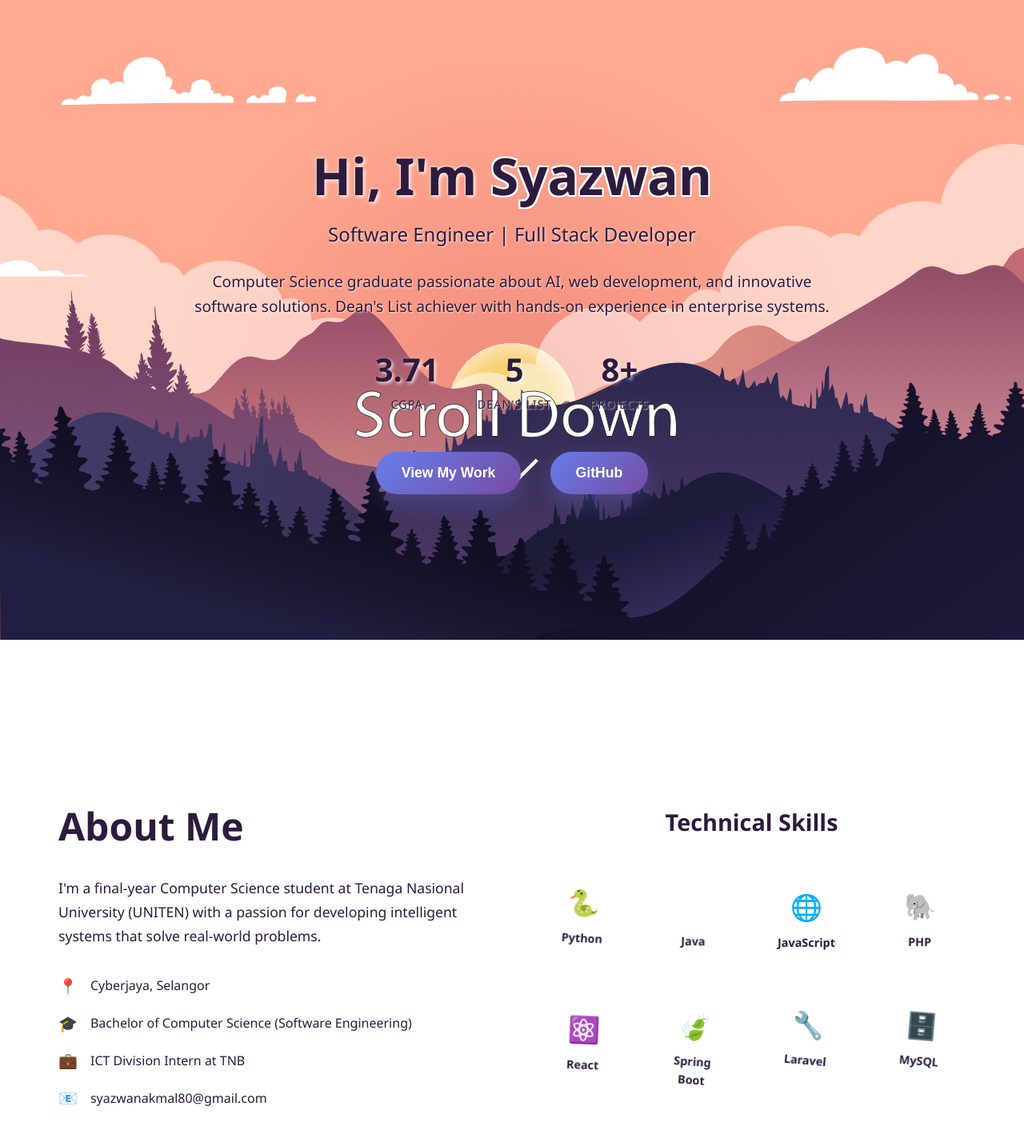
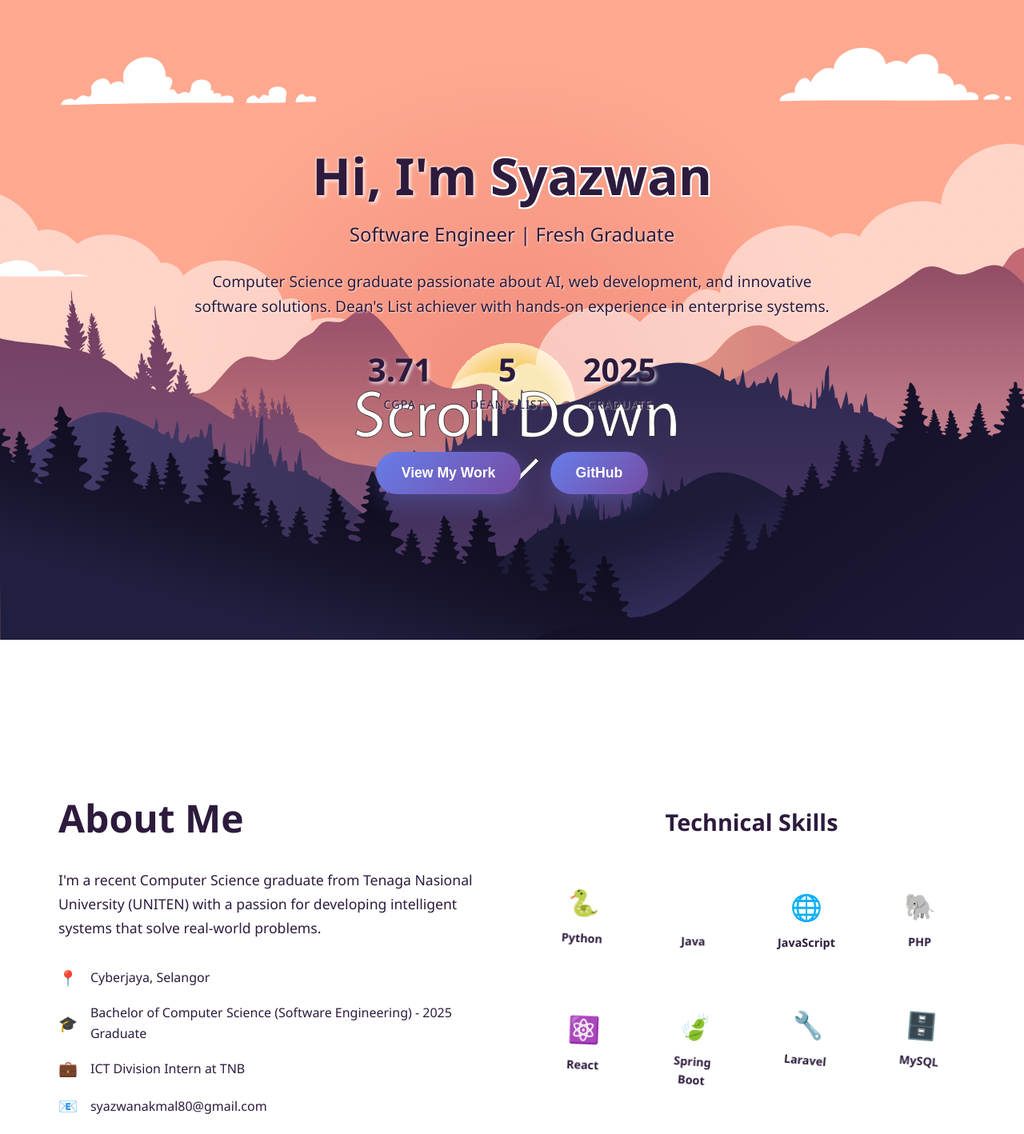
Before and after one commit to flerraa/portfolio, a plain HTML site: page index.html in a window 1280 px wide. Shown: the top 1418 px of the page at 80% size. Drawn offline with nearby package versions, Linux system fonts and the light colour scheme; grey boxes are pictures that could not be loaded.

Commit message:
Update index file

```diff
--- a/index.html
+++ b/index.html
@@ -385,7 +385,7 @@
     <div class="content-wrapper">
         <div class="hero-content">
             <h1 class="hero-title">Hi, I'm <span class="gradient-text">Syazwan</span></h1>
-            <h2 class="hero-subtitle">Software Engineer | Full Stack Developer</h2>
+            <h2 class="hero-subtitle">Software Engineer | Fresh Graduate </h2>
             <p class="hero-description">
                 Computer Science graduate passionate about AI, web development, and innovative software solutions.
                 Dean's List achiever with hands-on experience in enterprise systems.
@@ -400,8 +400,8 @@
                     <div class="stat-label">Dean's List</div>
                 </div>
                 <div class="stat">
-                    <div class="stat-number">8+</div>
-                    <div class="stat-label">Projects</div>
+                    <div class="stat-number">2025</div>
+                    <div class="stat-label">Graduate</div>
                 </div>
             </div>
             <button class="cta-button" onclick="scrollToProjects()">View My Work</button>
@@ -419,7 +419,7 @@
             <div class="about-text">
                 <h2 class="section-title">About Me</h2>
                 <p>
-                    I'm a final-year Computer Science student at Tenaga Nasional University (UNITEN)
+                    I'm a recent Computer Science graduate from Tenaga Nasional University (UNITEN)
                     with a passion for developing intelligent systems that solve real-world problems.
                 </p>
                 <div class="about-details">
@@ -429,7 +429,7 @@
                     </div>
                     <div class="detail-item">
                         <span class="detail-icon">🎓</span>
-                        <span>Bachelor of Computer Science (Software Engineering)</span>
+                        <span>Bachelor of Computer Science (Software Engineering) - 2025 Graduate</span>
                     </div>
                     <div class="detail-item">
                         <span class="detail-icon">💼</span>
```
